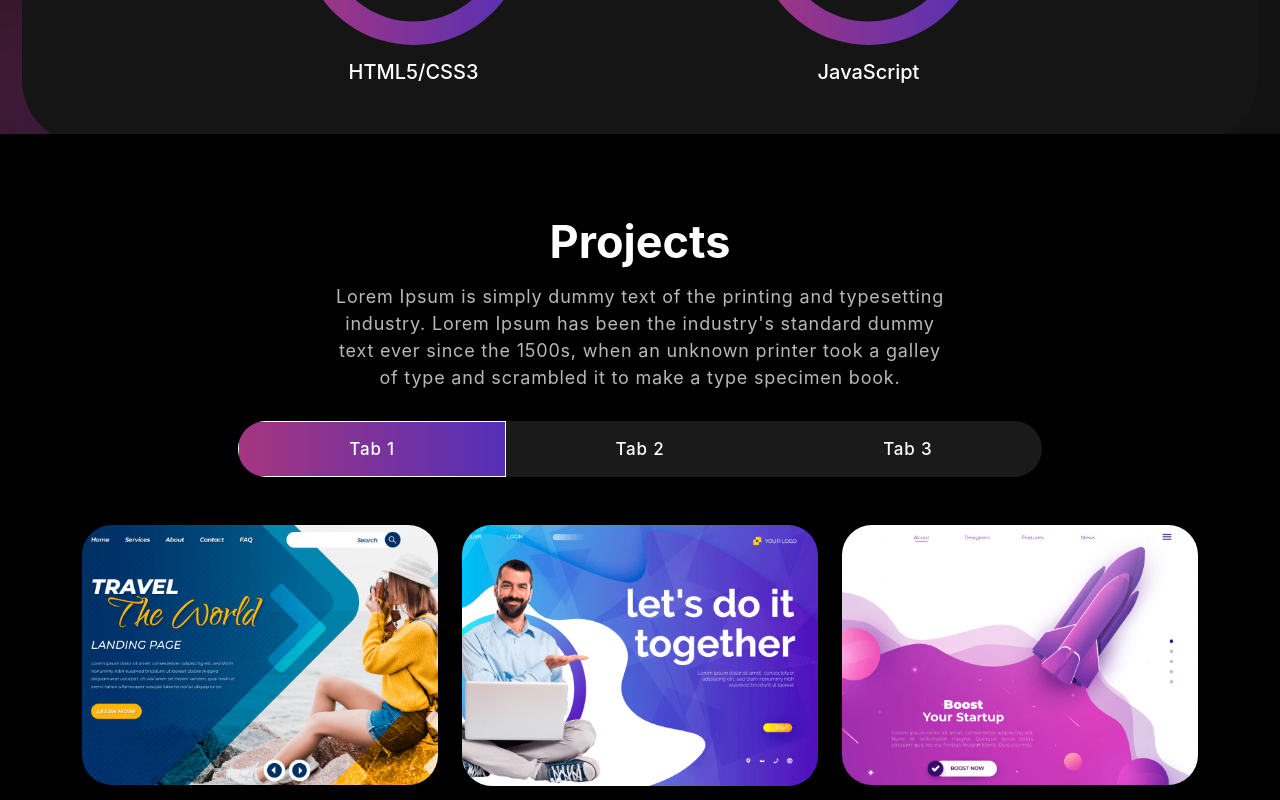
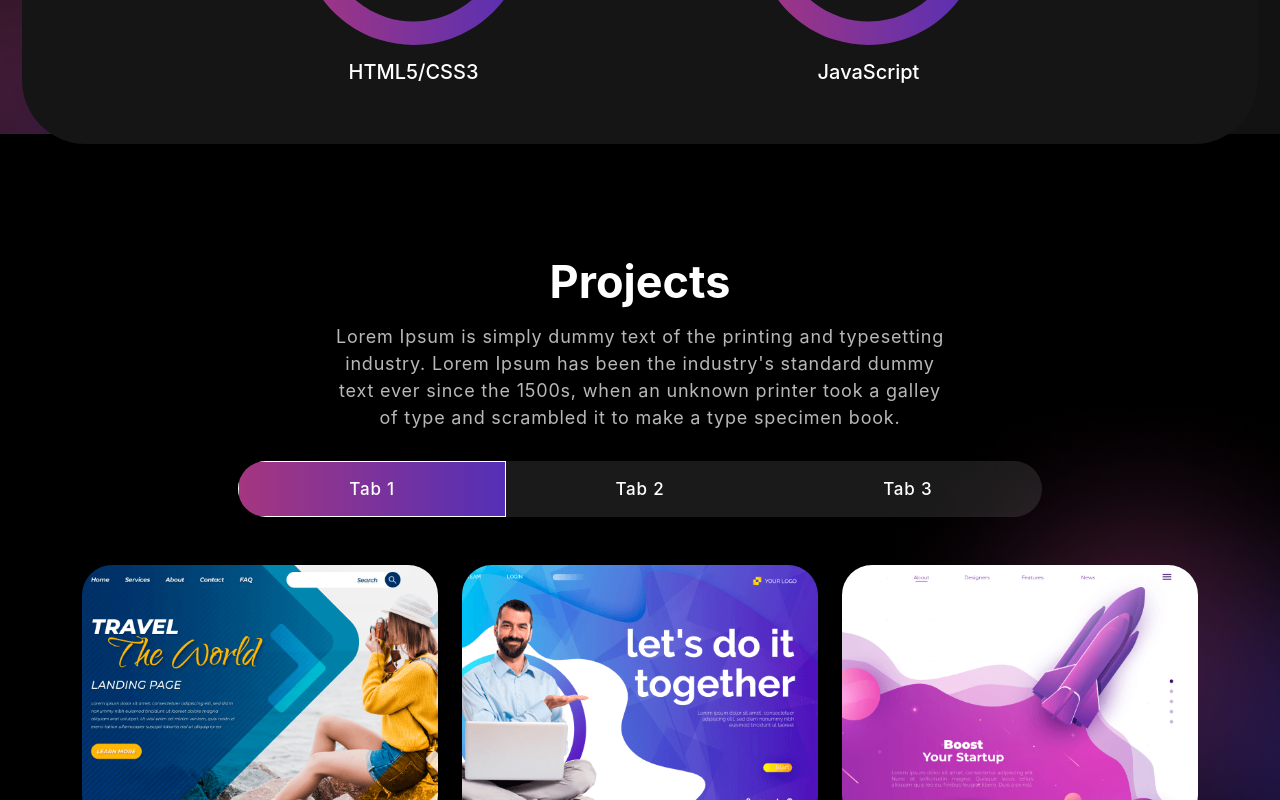
Before and after one commit to saurav-04/portfolio-personal, a React (Create React App) app: page / in a window 1280 px wide. Shown: the part 1120-1920 px from the top of the page. Built offline with nearby package versions, Linux system fonts and the light colour scheme.

Commit message:
Update App.css

```diff
--- a/src/App.css
+++ b/src/App.css
@@ -361,8 +361,9 @@ p, a, li, button, ul {
 /***** Projects CSS ******/
 
 .project {
-  padding: 80px 0;
+  padding: 120px 0;
   position: relative;
+  z-index: -1;
   background-color: black;
 }
 .project h2 {
```
